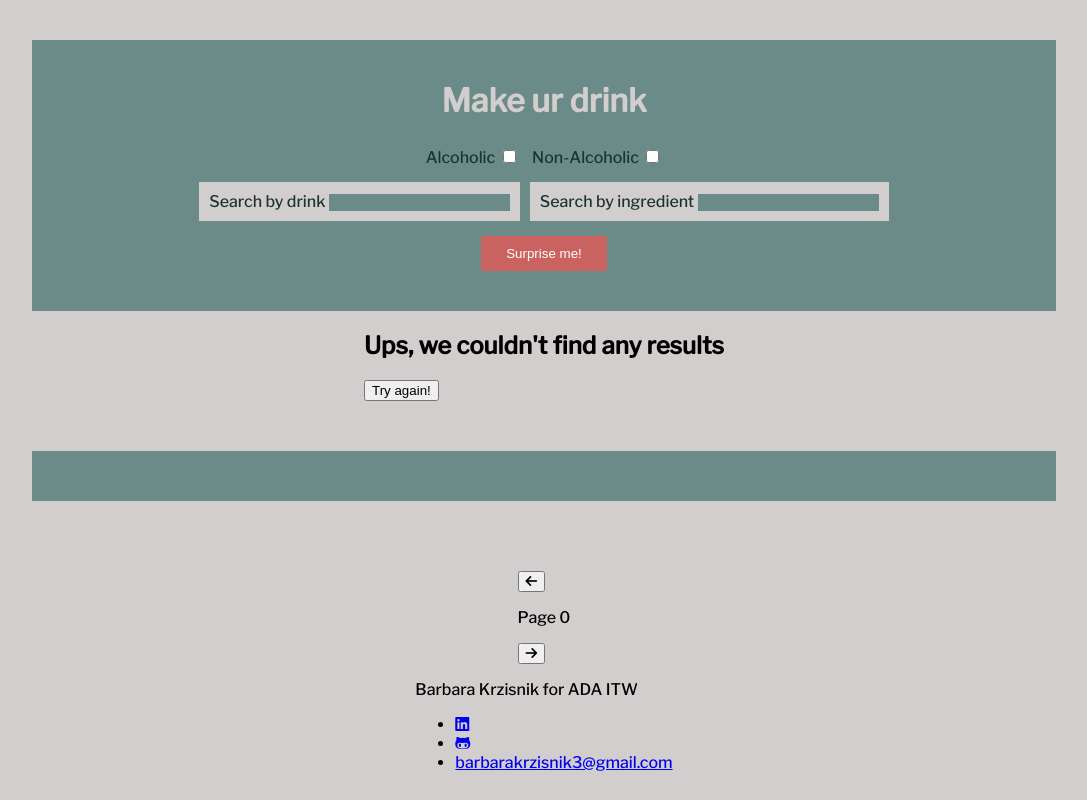
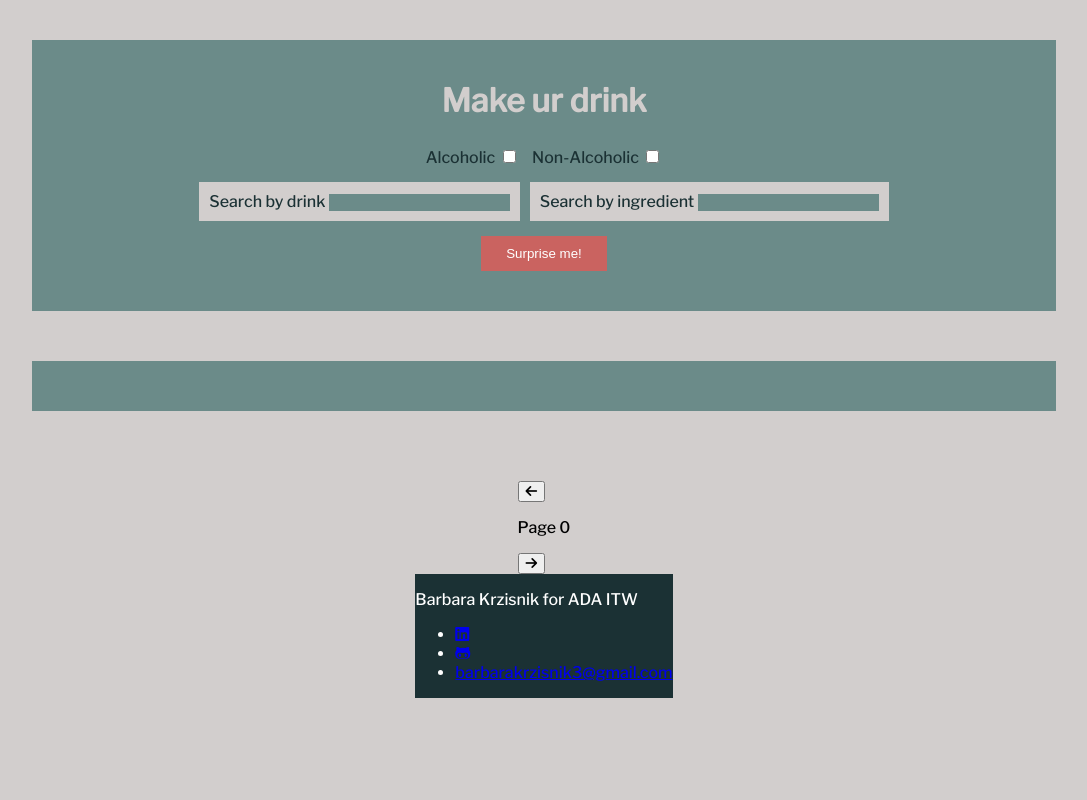
Before and after one commit to barbarakrzisnik/Modulo6-BuscadordeTragos, a website: page index.html in a window 1280 px wide. Shown: the whole page, without its empty margins (96-1183 px from the left). Drawn offline with nearby package versions, Linux system fonts and the light colour scheme; no server answers.

Commit message:
arreglo problema sass import

```diff
--- a/style/_imports.scss
+++ b/_import.scss
@@ -1,3 +1,3 @@
 @import "variables";
 @import "mixins";
-@import "modulos/modulos";
+@import "modulos";
--- a/style.scss
+++ b/style.scss
@@ -1,3 +1,5 @@
+@import "import";
+
 nav {
   background-color: #6B8B89;
   width: 80%;
```
Also changed, not shown: _footer.scss (renamed from style/modulos/_footer.scss), _general.scss (renamed from style/modulos/_general.scss), _mixins.scss (renamed from style/_mixins.scss), _modulos.scss (renamed from style/modulos/_modulos.scss), _nav_bar.scss (renamed from style/modulos/_nav_bar.scss), _tarjetas.scss (renamed from style/modulos/_tarjetas.scss), _variables.scss (renamed from style/_variables.scss), style.css, 1 other file.
